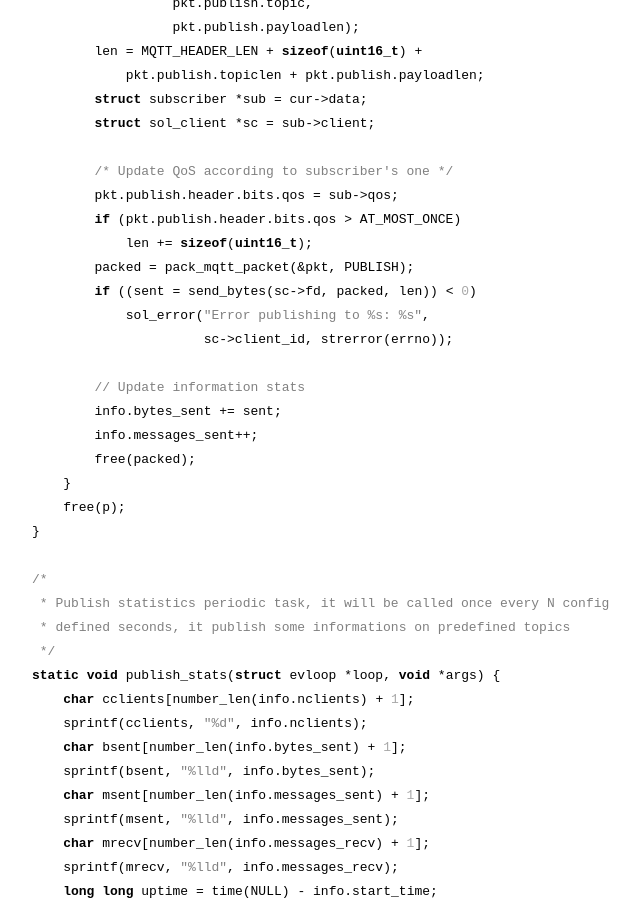
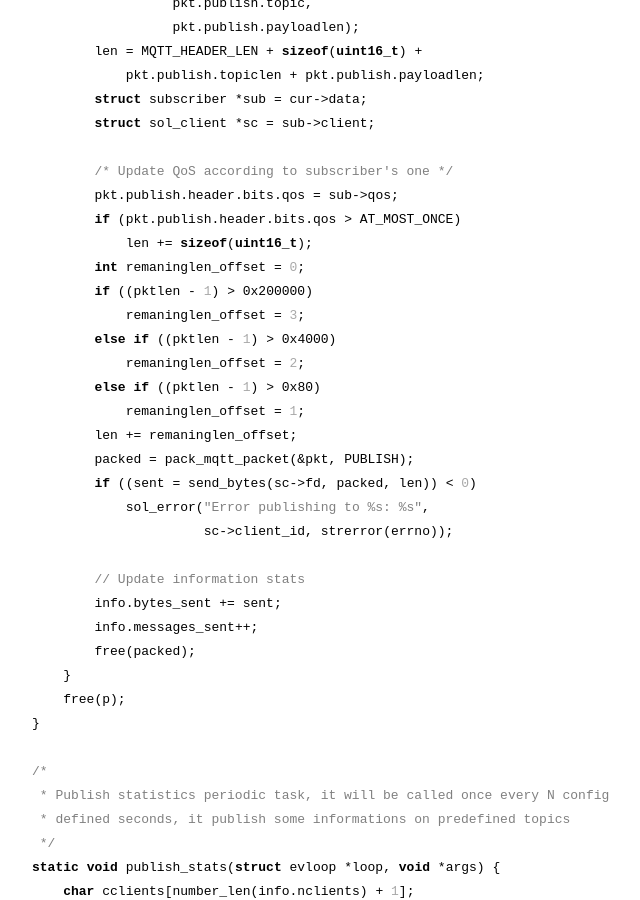
Before and after one commit to codepr/codepr.github.io, a Jekyll site: the page built from _posts/2019-03-06-sol-mqtt-broker-p3.md, in a window 1280 px wide and 900 px high, scrolled down 20330 px. Shown: the whole window, without its empty margins (332-972 px from the left). Built offline with Jekyll 4.4.1, drawn with Linux system fonts in a browser that asks for light colours.

Commit message:
Add quick fix to broker p3 for publish over 128 bytes in len

```diff
--- a/_posts/2019-03-06-sol-mqtt-broker-p3.md
+++ b/_posts/2019-03-06-sol-mqtt-broker-p3.md
@@ -895,6 +895,14 @@ static void publish_message(unsigned short pkt_id,
         pkt.publish.header.bits.qos = sub->qos;
         if (pkt.publish.header.bits.qos > AT_MOST_ONCE)
             len += sizeof(uint16_t);
+        int remaninglen_offset = 0;
+        if ((pktlen - 1) > 0x200000)
+            remaninglen_offset = 3;
+        else if ((pktlen - 1) > 0x4000)
+            remaninglen_offset = 2;
+        else if ((pktlen - 1) > 0x80)
+            remaninglen_offset = 1;
+        len += remaninglen_offset;
         packed = pack_mqtt_packet(&pkt, PUBLISH);
         if ((sent = send_bytes(sc->fd, packed, len)) < 0)
             sol_error("Error publishing to %s: %s",
```
